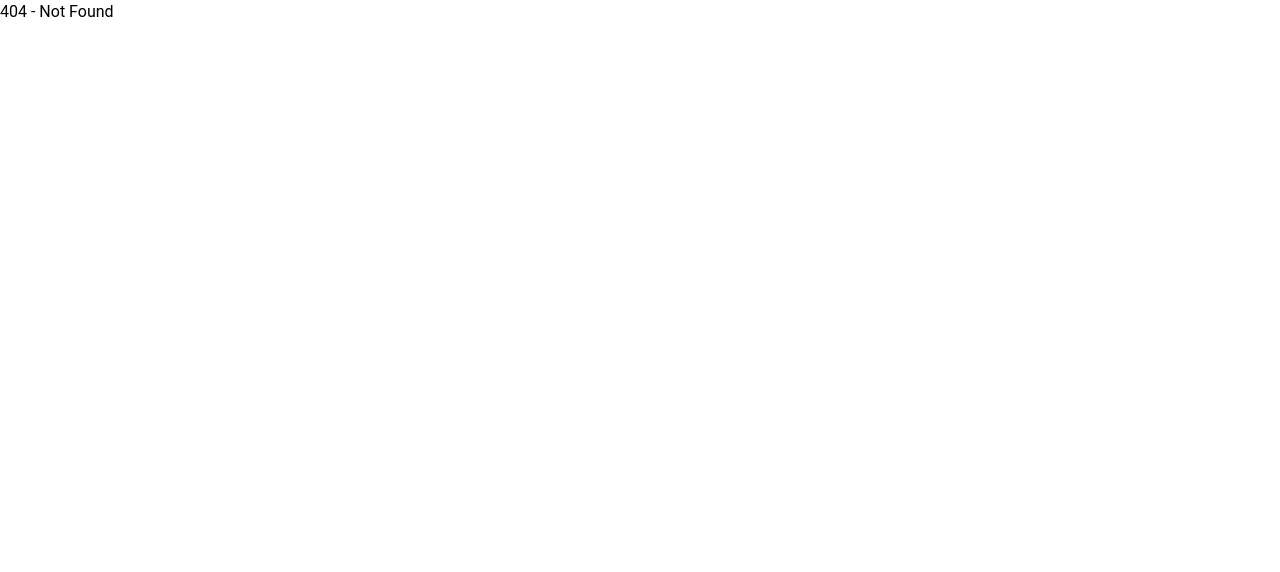
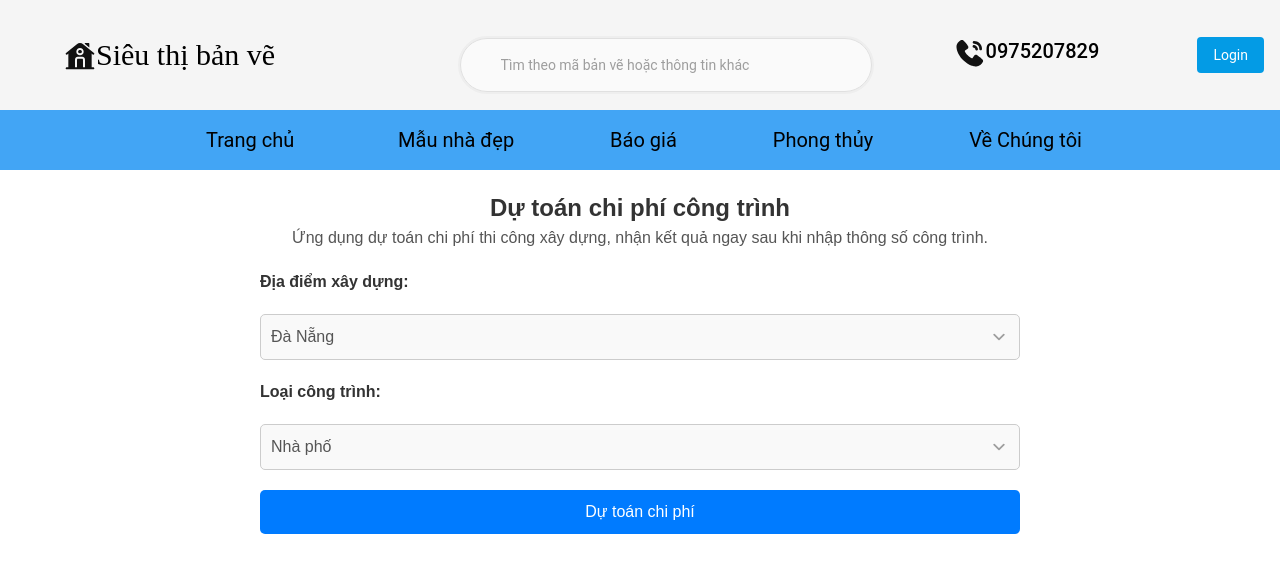
Before and after one commit to DQP-UIT/SE121-Web-SieuThiBanVe, a React (Vite) app: page /estimatePart1 in a window 1280 px wide. Before the commit this address had no page. Shown: the top 572 px of the page. Built offline with nearby package versions, Linux system fonts and the light colour scheme.

Commit message:
estimatePart1

```diff
--- /dev/null
+++ b/src/pages/estimate/estimatePart1.css
@@ -0,0 +1,64 @@
+/* Container */
+.container {
+  width: 100%;
+  max-width: 800px;
+  margin: 0 auto;
+  padding: 20px;
+  font-family: Arial, sans-serif;
+}
+
+/* Tiêu đề */
+.css1 {
+  text-align: center;
+  font-size: 24px;
+  font-weight: bold;
+  color: #333;
+}
+
+/* Đoạn mô tả */
+.container p {
+  text-align: center;
+  font-size: 16px;
+  color: #555;
+  margin-bottom: 20px;
+}
+
+/* Form */
+form {
+  display: flex;
+  flex-direction: column;
+  gap: 20px;
+  margin-top: 20px;
+}
+
+/* Label */
+label {
+  font-size: 16px;
+  color: #333;
+  font-weight: bold;
+}
+
+/* Dropdown */
+select {
+  padding: 10px;
+  font-size: 16px;
+  color: #555;
+  border: 1px solid #ccc;
+  border-radius: 5px;
+  background-color: #f9f9f9;
+}
+
+/* Nút submit */
+.buttontype {
+  padding: 10px 20px;
+  background-color: #007bff;
+  color: white;
+  border: none;
+  border-radius: 5px;
+  cursor: pointer;
+  font-size: 16px;
+}
+
+button:hover {
+  background-color: #0056b3;
+}
--- /dev/null
+++ b/src/pages/estimate/estimatePart1.jsx
@@ -0,0 +1,115 @@
+import React, { useState } from "react";
+import "./estimatePart1.css"; // Import file CSS
+
+function DuToanChiPhi() {
+  const [diaDiem, setDiaDiem] = useState("Đà Nẵng");
+  const [loaiCongTrinh, setLoaiCongTrinh] = useState("Nhà phố");
+
+  const diaDiemOptions = [
+    "Hà Nội",
+    "Hồ Chí Minh",
+    "Đà Nẵng",
+    "Cần Thơ",
+    "Bình Dương",
+    "Bình Phước",
+    "Bạc Liêu",
+    "Bắc Giang",
+    "Bắc Kạn",
+    "Bắc Ninh",
+    "Bến Tre",
+    "Bình Định",
+    "Bình Thuận",
+    "Cà Mau",
+    "Cao Bằng",
+    "Gia Lai",
+    "Hà Giang",
+    "Hà Nam",
+    "Hải Dương",
+    "Hải Phòng",
+    "Hòa Bình",
+    "Hưng Yên",
+    "Khánh Hòa",
+    "Kiên Giang",
+    "Kon Tum",
+    "Lai Châu",
+    "Lâm Đồng",
+    "Lạng Sơn",
+    "Lào Cai",
+    "Long An",
+    "Nam Định",
+    "Nghệ An",
+    "Ninh Bình",
+    "Ninh Thuận",
+    "Phú Thọ",
+    "Phú Yên",
+    "Quảng Bình",
+    "Quảng Nam",
+    "Quảng Ngãi",
+    "Quảng Ninh",
+    "Sóc Trăng",
+    "Sơn La",
+    "Tây Ninh",
+    "Thái Bình",
+    "Thái Nguyên",
+    "Thanh Hóa",
+    "Thừa Thiên-Huế",
+    "Tiền Giang",
+    "Trà Vinh",
+    "Tuyên Quang",
+    "Vĩnh Long",
+    "Vĩnh Phúc",
+    "Yên Bái",
+  ];
+  const loaiCongTrinhOptions = ["Nhà phố", "Biệt thự", "Căn hộ", "Nhà cấp 4"];
+
+  const handleSubmit = (e) => {
+    e.preventDefault();
+    console.log("Địa điểm:", diaDiem);
+    console.log("Loại công trình:", loaiCongTrinh);
+    // Ở đây bạn có thể thực hiện các logic xử lý dữ liệu, chẳng hạn như gửi dữ liệu lên server
+  };
+
+  return (
+    <div className="container">
+      <h2 className="css1">Dự toán chi phí công trình</h2>
+      <p>
+        Ứng dụng dự toán chi phí thi công xây dựng, nhận kết quả ngay sau khi
+        nhập thông số công trình.
+      </p>
+
+      <form onSubmit={handleSubmit}>
+        <label htmlFor="diaDiem">Địa điểm xây dựng:</label>
+        <select
+          id="diaDiem"
+          value={diaDiem}
+          onChange={(e) => setDiaDiem(e.target.value)}
+        >
+          {diaDiemOptions.map((option) => (
+            <option key={option} value={option}>
+              {option}
+            </option>
+          ))}
+        </select>
+
+        <label htmlFor="loaiCongTrinh">Loại công trình:</label>
+        <select
+          id="loaiCongTrinh"
+          value={loaiCongTrinh}
+          onChange={(e) => setLoaiCongTrinh(e.target.value)}
+        >
+          {loaiCongTrinhOptions.map((option) => (
+            <option key={option} value={option}>
+              {option}
+            </option>
+          ))}
+        </select>
+
+        <button className="buttontype" type="submit">
+          Dự toán chi phí
+        </button>
+      </form>
+    </div>
+  );
+}
+
+export default DuToanChiPhi;
--- a/src/routes/routes.jsx
+++ b/src/routes/routes.jsx
@@ -7,6 +7,7 @@ import FengShuiResult from "../pages/fengshui/FengShuiResult";
 import Profile from "../pages/profile/Profile";
 import FileUploader from "../pages/fileuploader/FileUploader";
 import AboutUs from "../pages/aboutus/aboutus";
+import EstimatePart1 from "../pages/estimate/estimatePart1";
 import { createBrowserRouter } from "react-router-dom";
 import Default from "../components/default/Default";
 export const AppRoutes = createBrowserRouter([
@@ -43,6 +44,10 @@ export const AppRoutes = createBrowserRouter([
         path: "aboutus",
         element: <AboutUs />,
       },
+      {
+        path: "estimatePart1",
+        element: <EstimatePart1 />,
+      },
     ],
   },
 ]);
```
